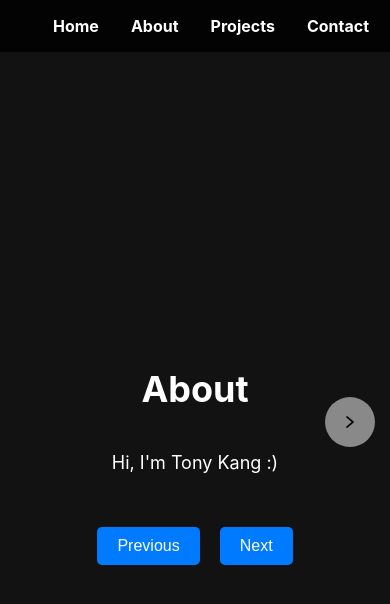
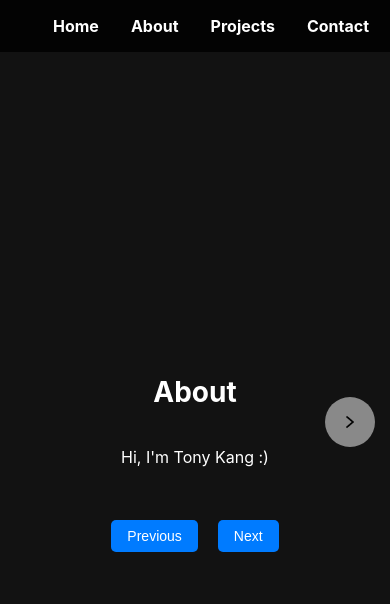
Before and after one commit to Ynot1996/personal-website, a React (Create React App) app: page /about in a window 390 px wide. Shown: the top 604 px of the page. Built offline with nearby package versions, Linux system fonts and the light colour scheme.

Commit message:
about.css styles

```diff
--- a/src/styles/About.css
+++ b/src/styles/About.css
@@ -1,12 +1,20 @@
 /* About.css */
+.hero {
+    height: 100vh;
+    background-color: #121212;
+    color: #ffffff;
+    display: flex;
+    justify-content: center;
+    align-items: center;
+    padding: 0 10%;
+    text-align: center;
+}
+
 .about-container {
-    min-height: 100vh; /* 確保容器高度填滿整個視窗 */
     display: flex;
     flex-direction: column;
-    justify-content: center;
     align-items: center;
-    background-color: #121212;
-    color: #ffffff;
+    max-width: 600px;
 }
 
 .about-header {
@@ -71,3 +79,25 @@
     width: 20px;
     height: 20px;
 }
+
+/* 響應式設計 */
+@media (max-width: 768px) {
+    .hero {
+        flex-direction: column; /* 小螢幕下垂直排列 */
+        text-align: center; /* 居中對齊文字 */
+        padding: 2rem 1rem; /* 減少內邊距 */
+    }
+
+    .about-header {
+        font-size: 28px; /* 減小標題字體大小 */
+    }
+
+    .about-text {
+        font-size: 16px; /* 減小文本字體大小 */
+    }
+
+    .button {
+        padding: 8px 16px; /* 減小按鈕內邊距 */
+        font-size: 14px; /* 減小按鈕字體大小 */
+    }
+}
```
Lines whose indentation alone changed are shown as unchanged.
